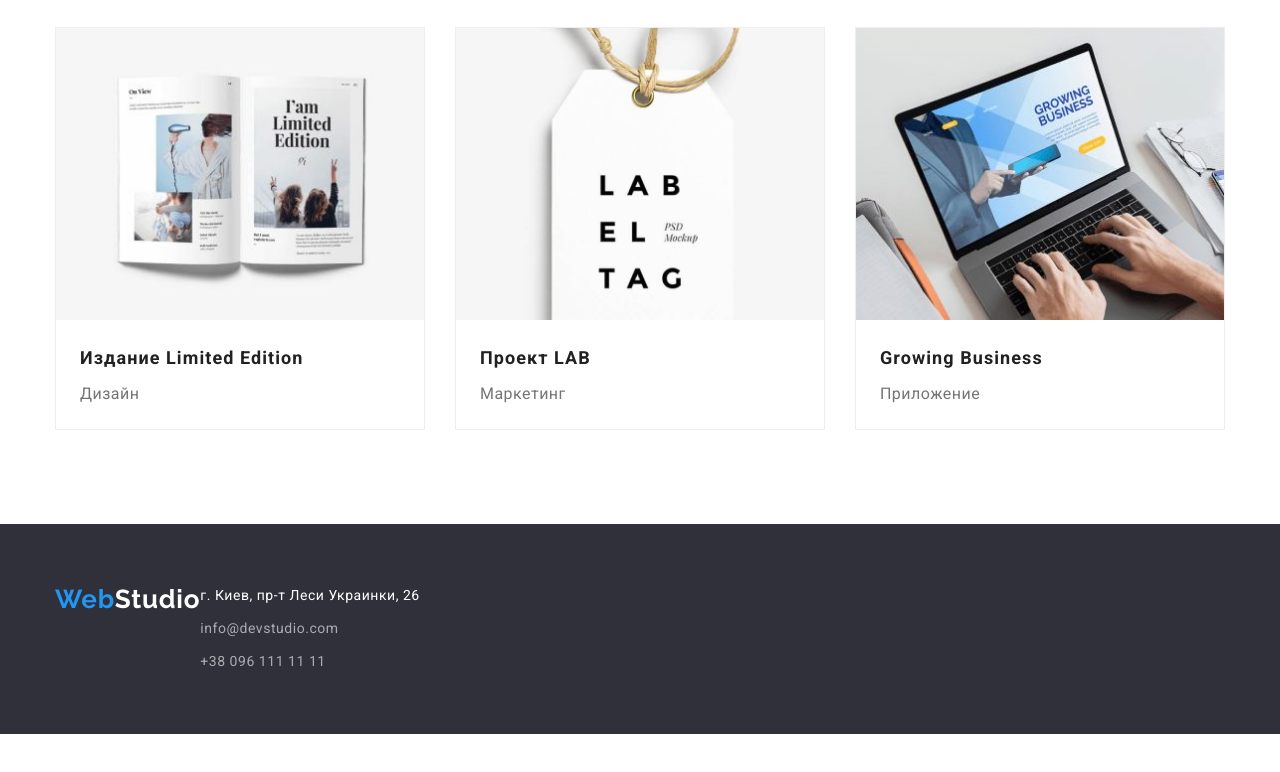
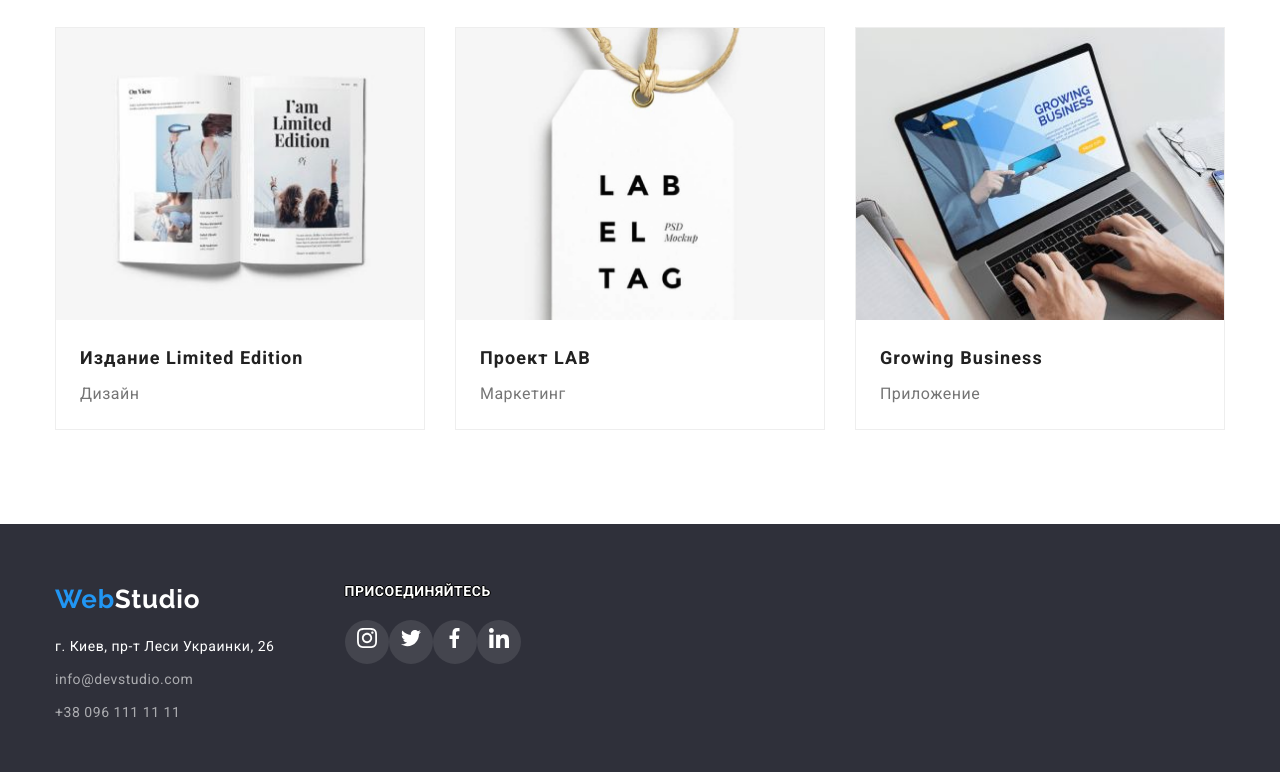
Before and after one commit to FillsAgler/goit-markup-hw-04, a plain HTML site: page portfolio.html in a window 1280 px wide. Shown: the part 1102-1874 px from the top of the page. Before the commit the page ends 1836 px from the top, so only its background shows below. Drawn offline with nearby package versions, Linux system fonts and the light colour scheme.

Commit message:
Add omg fix

```diff
--- a/css/style.css
+++ b/css/style.css
@@ -173,13 +173,9 @@ body {
 .footer {
    background-color: var(--section-background);
    flex-grow: 1;
-   display: flex;
-
    padding: 60px 0;
 }
-.footer > .container {
-   display: flex;
-}
+
 /*footer-logo*/
 .footer-logo {
    font-family: var(--logo-found);
@@ -208,8 +204,8 @@ body {
    line-height: 1.7;
 }
 .footer-address {
+   color: var(--white-color);
    font-style: normal;
-   color: var(--white-color);
 }
 .footer-link{
    color:rgba(255, 255, 255, 0.6);
@@ -220,6 +216,7 @@ body {
 }
 
 .footer-link-block {
+   display: block;
    margin-left: 70px;
 }
 
@@ -234,16 +231,42 @@ body {
 
    margin-bottom: 20px;
 }
+.footer > .container{
+   display: flex;
+}
+
+
+.social {
+   display: flex;
+   margin: 0 auto;
+}
 
 .social-icon {
-   margin: auto;
    fill:#fff;
+   margin: 0 auto;
+   justify-content: space-between;
 }
+
+.social-item{
+   display: flex;
+   align-items: center;
+   margin: 0 auto;
+
+   border-radius: 50%;
+   background-color: #fff;
+   width: 44px;
+   height: 44px;
+   background-color:
+   rgba(255, 255, 255, 0.1);),
+}
+
+.social-item:hover,
+.social-item:focus{
+   background-color: var(--button-background-color);
+}
+
 /*
-fill: linear-gradient(
-   to right,
-   rgba(255, 255, 255, 0.1);),
-   rgba(255, 255, 255, 0.1);)),
+
 /*------------------------Studio_____________STUDIO_____________Studio*
 
 /*Section-HEAD*/
@@ -658,3 +681,8 @@ box-shadow: var(--shadow-button);
    margin: 0 24px;
    padding-bottom: 20px;
 }
+
+.projects-list-item:hover,
+.projects-list-item:focus {
+   box-shadow: 0px 1px 1px rgba(0, 0, 0, 0.12), 0px 4px 4px rgba(0, 0, 0, 0.06), 1px 4px 6px rgba(0, 0, 0, 0.16);
+}
--- a/portfolio.html
+++ b/portfolio.html
@@ -30,8 +30,20 @@
         </nav>
           <!--Контактна інформація-->
         <ul class="contacts">
-            <li class="contacts-item"><a class="contacts-link" href="mailto:info@devstudio.com">info@devstudio.com</a></li>
-            <li class="contacts-item"><a class="contacts-link" href="tel:+380961111111">+38 096 111 11 11</a></li>
+            <li class="contacts-item">
+              <a class="contacts-link" href="mailto:info@devstudio.com">
+                <svg class="icon mail-icon" width="16" height="12">
+                  <use href="./images/sprites/svg/sprite.svg#icon-mail"></use>
+                </svg>
+                info@devstudio.com</a>
+            </li>
+            <li class="contacts-item">
+              <a class="contacts-link" href="tel:+380961111111">
+                <svg class="icon tel-icon" width="10" height="16">
+                  <use href="./images/sprites/svg/sprite.svg#icon-tel"></use>
+                </svg>
+                +38 096 111 11 11</a>
+            </li>
         </ul>
       </div>
     </div>
@@ -101,17 +113,49 @@
 
   <!-- Футер -->
   <footer class="footer">
-    <div class="container section-conteiner">
-    <a class="footer-logo" href="index.html">Web<span class="color-studio-logo-footer">Studio</span></a>
+    <div class="container">
     <ul class="footer-list">
-      <li class="fooret-item">
-        <address class="footer-address">г. Киев, пр-т Леси Украинки, 26</address>
-      </li>
+      <li><a class="footer-logo" href="index.html">Web<span class="color-studio-logo-footer">Studio</span></a></li>
+      <li class="fooret-item"> <address class="footer-address">г. Киев, пр-т Леси Украинки, 26</address></>
       <li class="footer-item"><a class="footer-link" href="mailto:info@devstudio.com">info@devstudio.com</a></li>
       <li class="footer-item"><a class="footer-link" href="tel:+380961111111">+38 096 111 11 11</a></li>
     </ul>
+
+    <div class="footer-link-block">
+      <span class="footer-social-title">Присоединяйтесь</span>
+      <ul class="social footer-social">
+          <li class="social-item">
+              <a class="box-item"  href="https://www.instagram.com/">
+                  <svg class="social-icon" width="20" height="20">
+                      <use href="./images/sprites/svg/sprite.svg#icon-inst"></use>
+                  </svg>
+              </a>
+          </li>
+          <li class="social-item">
+              <a class="box-item" href="https://twitter.com/">
+                  <svg class="social-icon" width="20" height="20">
+                      <use href="./images/sprites/svg/sprite.svg#icon-tw"></use>
+                  </svg>
+              </a>
+          </li>
+          <li class="social-item">
+              <a class="box-item" href="https://www.facebook.com/">
+                  <svg class="social-icon" width="20" height="20">
+                      <use href="./images/sprites/svg/sprite.svg#icon-facebook"></use>
+                  </svg>
+              </a>
+          </li>
+          <li class="social-item">
+              <a class="box-item" href="https://www.linkedin.com/">
+                  <svg class="social-icon" width="20" height="20">
+                      <use href="./images/sprites/svg/sprite.svg#icon-ln"></use>
+                  </svg>
+              </a>
+          </li>
+      </ul>
     </div>
-  </footer>
+  </div>
+</footer>
 </body>
 
 </html>
```
Also changed, not shown: index.html (+7 -11 lines).
